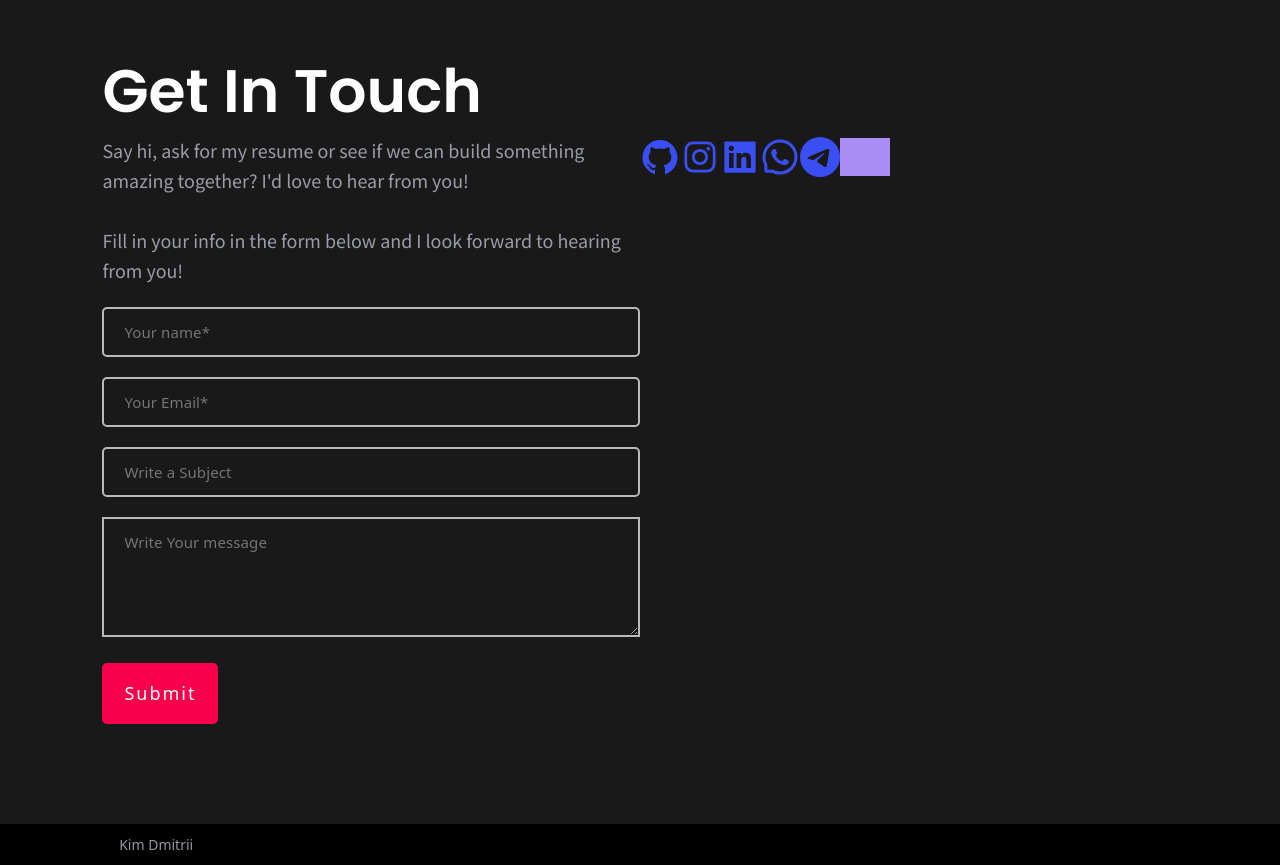
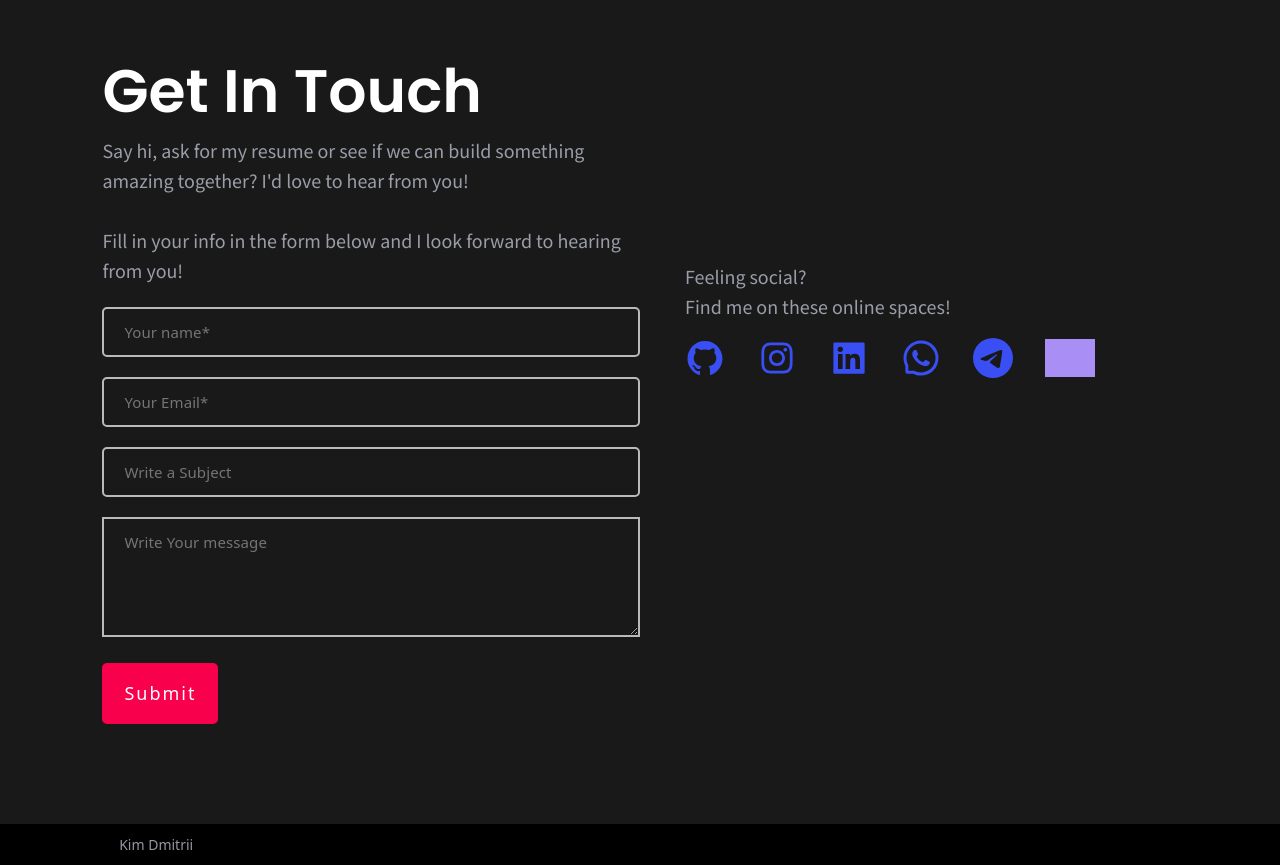
Before and after one commit to dkimd5/react-portfolio, a React (Create React App) app: page / in a window 1280 px wide. Shown: the part 4660-5525 px from the top of the page. Built offline with nearby package versions, Linux system fonts and the light colour scheme; grey boxes are pictures that could not be loaded; some icons are missing.

Commit message:
Position socials

```diff
--- a/src/components/Contact/Contact.css
+++ b/src/components/Contact/Contact.css
@@ -49,8 +49,13 @@ input.contact:focus, textarea#message:focus {
     border: 2px solid rgba(249, 0, 77, 0.5);
 }
 
+.contact__socials {
+    padding: 126px 0 0 45px;
+}
+
 .socials__list {
     display: flex;
+    gap: 2rem;
 }
 
 .socials__list li {
--- a/src/components/Contact/Contact.js
+++ b/src/components/Contact/Contact.js
@@ -51,6 +51,10 @@ function Contact() {
             </form>
           </div>
           <div className="contact__socials">
+            <p className="p__text">
+              Feeling social?
+              <br /> Find me on these online spaces!
+            </p>
             <ul className="socials__list">
               <li>
                 <AiFillGithub size={40} className="icon-color" />
```
